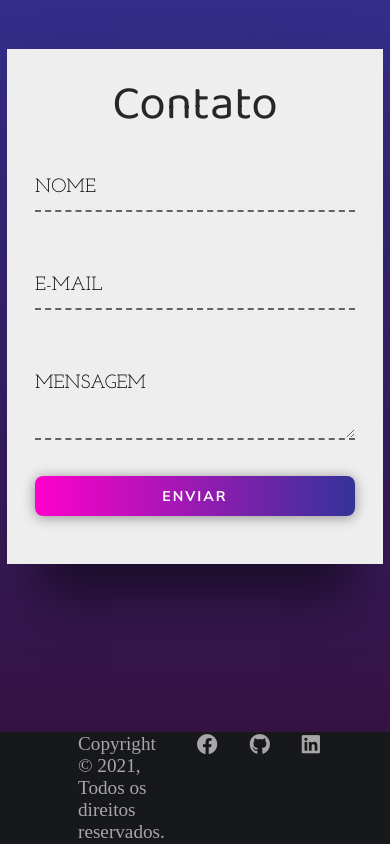
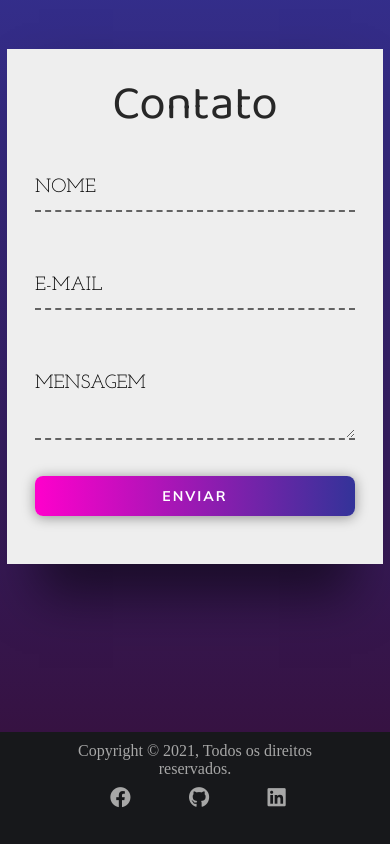
Before and after one commit to harizedd/Meu-Portif-lio, a plain HTML site: page index.html in a window 390 px wide. Shown: the part 3096-3940 px from the top of the page. Drawn offline with Linux system fonts and the light colour scheme.

Commit message:
Footer media change

```diff
--- a/css/style.css
+++ b/css/style.css
@@ -692,6 +692,21 @@ footer {
     display: flex;
 }
 
+@media (min-width: 250px) and (max-width: 820px) {
+    .footer-content {
+        width: 60%;
+        display: flex;
+        flex-direction: column;
+        align-items: center;
+        justify-content: center;
+    }
+    .footer-content p {
+        font-size: 1rem;
+        padding-bottom: .5rem;
+        text-align: center;
+    }
+}
+
 #link-topo {
     position: fixed;
     right: 2.2rem;
```
